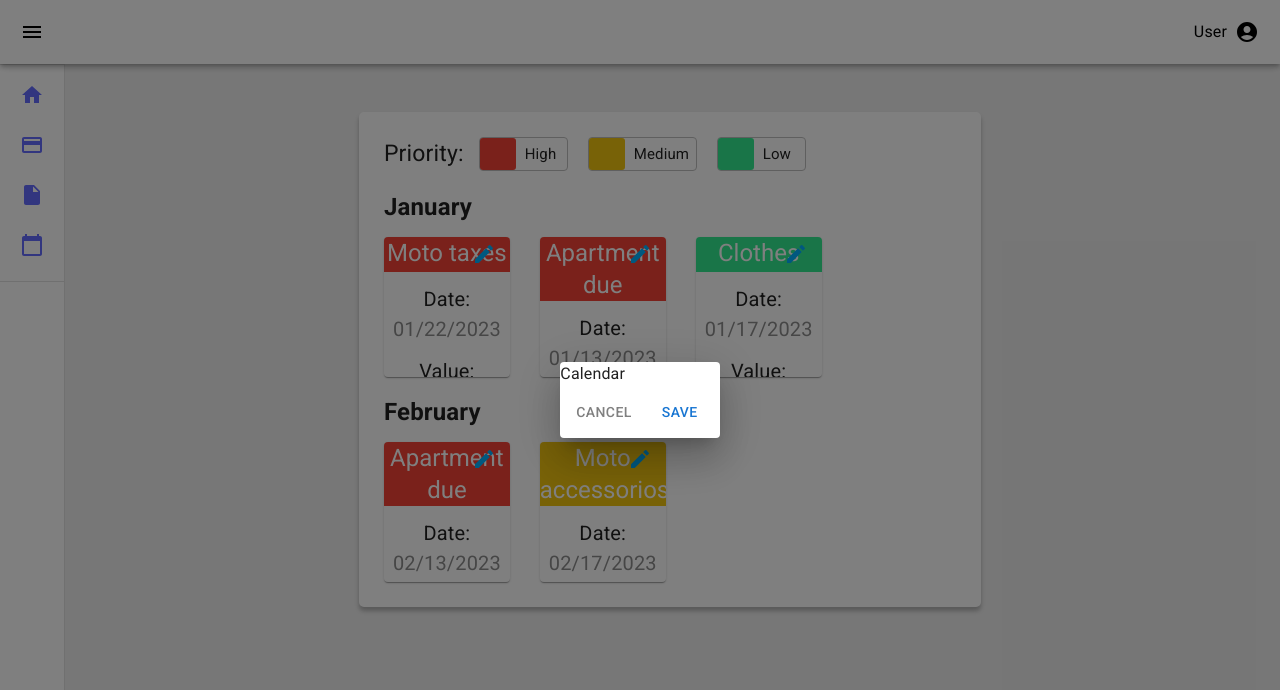
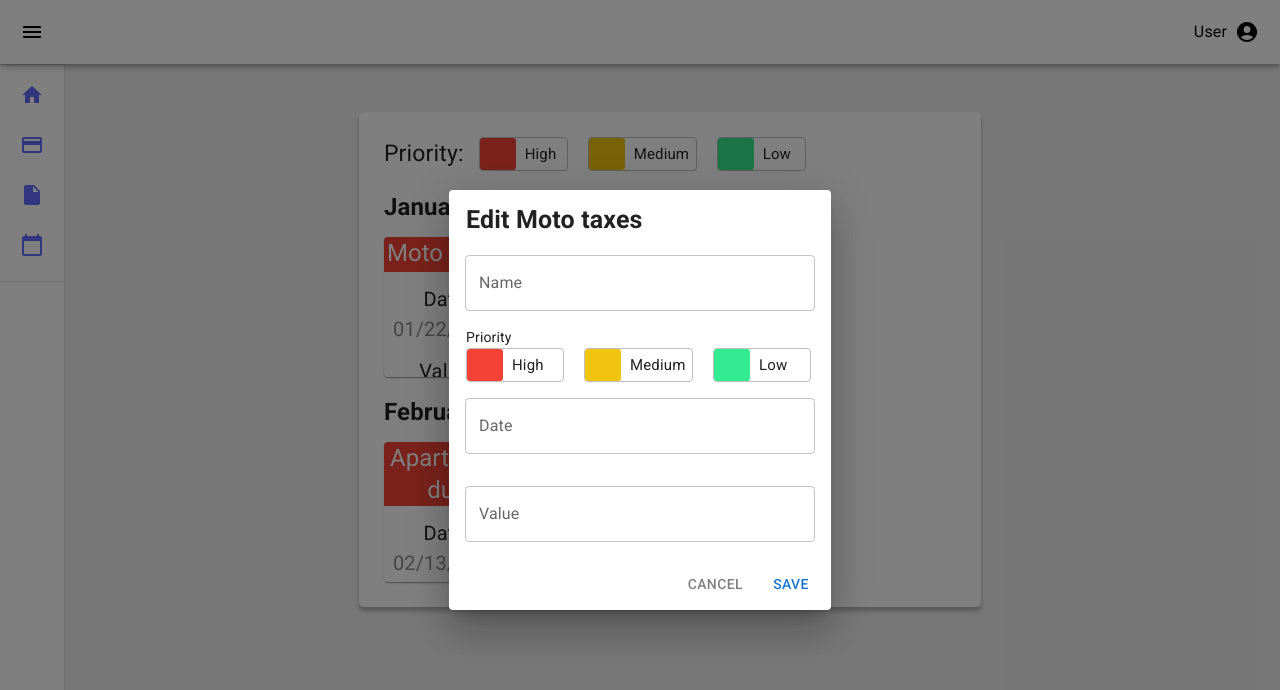
Before and after one commit to JPabloMF/Bills-system, a React (Vite) app: page /dashboard/calendar in a window 1280 px wide. Both pictures are taken after a click on the button 497 px from the left and 254 px from the top of the page. Shown: the top 690 px of the page. Built offline with nearby package versions, Linux system fonts and the light colour scheme.

Commit message:
Se le agrego el titulo a los modales y se inserto a estos inputs,divs y estilos

```diff
--- a/src/components/dashboard/calendar/index.jsx
+++ b/src/components/dashboard/calendar/index.jsx
@@ -37,7 +37,7 @@ export default function index() {
             height="140px"
             color="#F44336"
             isEditable={true}
-            dialog={<DialogCalendar />}
+            dialog={<DialogCalendar title="Edit Moto taxes" />}
           >
             <p className="secondaryText">
               Date: <span className="subTitle">01/22/2023</span>
@@ -54,7 +54,7 @@ export default function index() {
             height="140px"
             color="#F44336"
             isEditable={true}
-            dialog={<DialogCalendar />}
+            dialog={<DialogCalendar title="Edit Apartment due" />}
           >
             <p className="secondaryText">
               Date: <span className="subTitle">01/13/2023</span>
@@ -71,7 +71,7 @@ export default function index() {
             height="140px"
             color="#33EB91"
             isEditable={true}
-            dialog={<DialogCalendar />}
+            dialog={<DialogCalendar title="Edit clothes" />}
           >
             <p className="secondaryText">
               Date: <span className="subTitle">01/17/2023</span>
@@ -91,7 +91,7 @@ export default function index() {
             height="140px"
             color="#F44336"
             isEditable={true}
-            dialog={<DialogCalendar />}
+            dialog={<DialogCalendar title="Edit Apartment due" />}
           >
             <p className="secondaryText">
               Date: <span className="subTitle">02/13/2023</span>
@@ -103,12 +103,12 @@ export default function index() {
             </div>
           </Card>
           <Card
-            title="Moto accessorios"
+            title="Moto accessorio"
             width="22%"
             height="140px"
             color="#f1c40f"
             isEditable={true}
-            dialog={<DialogCalendar />}
+            dialog={<DialogCalendar title="Edit Moto accessorios" />}
           >
             <p className="secondaryText">
               Date: <span className="subTitle">02/17/2023</span>
--- a/src/components/dashboard/documents/index.jsx
+++ b/src/components/dashboard/documents/index.jsx
@@ -44,7 +44,7 @@ function index() {
             height="160px"
             color="#757575"
             isEditable={true}
-            dialog={<DialogDocuments />}
+            dialog={<DialogDocuments title=" Edit Dinner fest" />}
           >
             <p className="secondaryText">
               Date: <span className="subTitle">07/17/2023</span>
@@ -64,7 +64,7 @@ function index() {
             height="160px"
             color="#757575"
             isEditable={true}
-            dialog={<DialogDocuments />}
+            dialog={<DialogDocuments title=" Edit Claro bill" />}
           >
             <p className="secondaryText">
               Date: <span className="subTitle">07/17/2023</span>
@@ -84,7 +84,7 @@ function index() {
             height="160px"
             color="#757575"
             isEditable={true}
-            dialog={<DialogDocuments />}
+            dialog={<DialogDocuments title=" Edit Moto parts" />}
           >
             <p className="secondaryText">
               Date: <span className="subTitle">07/17/2023</span>
@@ -104,7 +104,7 @@ function index() {
             height="160px"
             color="#757575"
             isEditable={true}
-            dialog={<DialogDocuments />}
+            dialog={<DialogDocuments title=" Edit Clothes" />}
           >
             <p className="secondaryText">
               Date: <span className="subTitle">07/17/2023</span>
--- a/src/components/shared/DialogCalendar.jsx
+++ b/src/components/shared/DialogCalendar.jsx
@@ -42,7 +42,7 @@ function BootstrapDialogTitle(props) {
   );
 }
 
-export default function DialogCalendar() {
+export default function DialogCalendar({ title }) {
   const [open, setOpen] = React.useState(false);
 
   const handleClickOpen = () => {
@@ -60,7 +60,25 @@ export default function DialogCalendar() {
         aria-labelledby="customized-dialog-title"
         open={open}
       >
-        Calendar
+        <h3 className="titleModal">{title}</h3>
+        <TextField id="basic" label="Name" variant="outlined" />
+        <p className="subtitleMeasurement">Priority </p>
+        <div className="containerMeasurement measurement">
+          <div className="subdivisions divisionsModal">
+            <div className="firstColor color1"></div>
+            <p className="subtitle">High</p>
+          </div>
+          <div className="subdivisions medium ">
+            <div className="firstColor color2"></div>
+            <p className="subtitle">Medium</p>
+          </div>
+          <div className="subdivisions divisionsModal">
+            <div className="firstColor color3"></div>
+            <p className="subtitle">Low</p>
+          </div>
+        </div>
+        <TextField id="outlined" label="Date" variant="outlined" />
+        <TextField id="outlined-basic" label="Value" variant="outlined" />
 
         <DialogActions>
           <Button className="buttonCancel" autoFocus onClick={handleClose}>
--- a/src/components/shared/DialogDocuments.jsx
+++ b/src/components/shared/DialogDocuments.jsx
@@ -8,6 +8,7 @@ import DialogActions from "@mui/material/DialogActions";
 import IconButton from "@mui/material/IconButton";
 import CloseIcon from "@mui/icons-material/Close";
 import TextField from "@mui/material/TextField";
+
 
 const BootstrapDialog = styled(Dialog)(({ theme }) => ({
   "& .MuiDialogContent-root": {
@@ -42,7 +43,7 @@ function BootstrapDialogTitle(props) {
   );
 }
 
-export default function DialogDocuments() {
+export default function DialogDocuments({ title }) {
   const [open, setOpen] = React.useState(false);
 
   const handleClickOpen = () => {
@@ -60,7 +61,11 @@ export default function DialogDocuments() {
         aria-labelledby="customized-dialog-title"
         open={open}
       >
-        documents
+        <h3 className="titleModal">{title}</h3>
+        <TextField id="basic" label="Name" variant="outlined" />
+        <TextField id="basicO" label="Date" variant="outlined" />
+        <TextField id="outlined" label="Value" variant="outlined" />
+        <TextField id="outlined-basic" label="Document" variant="outlined" />
         <DialogActions>
           <Button className="buttonCancel" autoFocus onClick={handleClose}>
             Cancel
--- a/src/style/Calendar.css
+++ b/src/style/Calendar.css
@@ -48,7 +48,20 @@
   margin-bottom: 12px;
 }
 
-.containerCards .MuiPaper-root{
-    text-align: center;
-    margin-right: 30px;
+.containerCards .MuiPaper-root {
+  text-align: center;
+  margin-right: 30px;
 }
+
+.measurement {
+  padding-left: 17px;
+}
+
+.subtitleMeasurement {
+  padding-left: 17px;
+  font-size: 14px;
+}
+
+.divisionsModal{
+  width: 98px;
+}
--- a/src/style/Documents.css
+++ b/src/style/Documents.css
@@ -71,3 +71,19 @@
   top: 381px;
   right: 52px;
 }
+
+.titleModal {
+  padding-left: 17px;
+  padding-top: 9px;
+  font-size: 25px;
+}
+
+.cloudDown {
+  position: absolute;
+  bottom: 85px;
+}
+
+.titleModal {
+  padding-left: 17px;
+  padding-top: 11px;
+}
```
